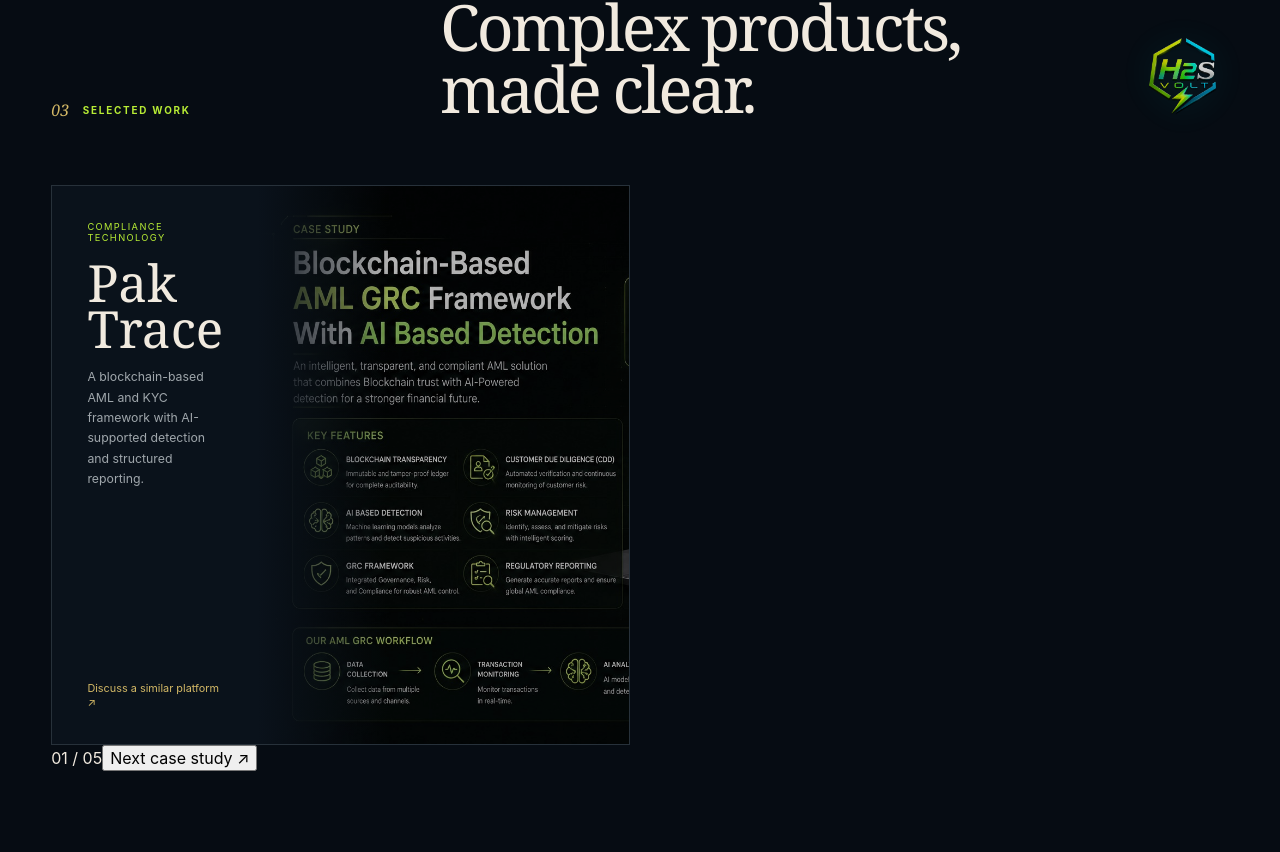
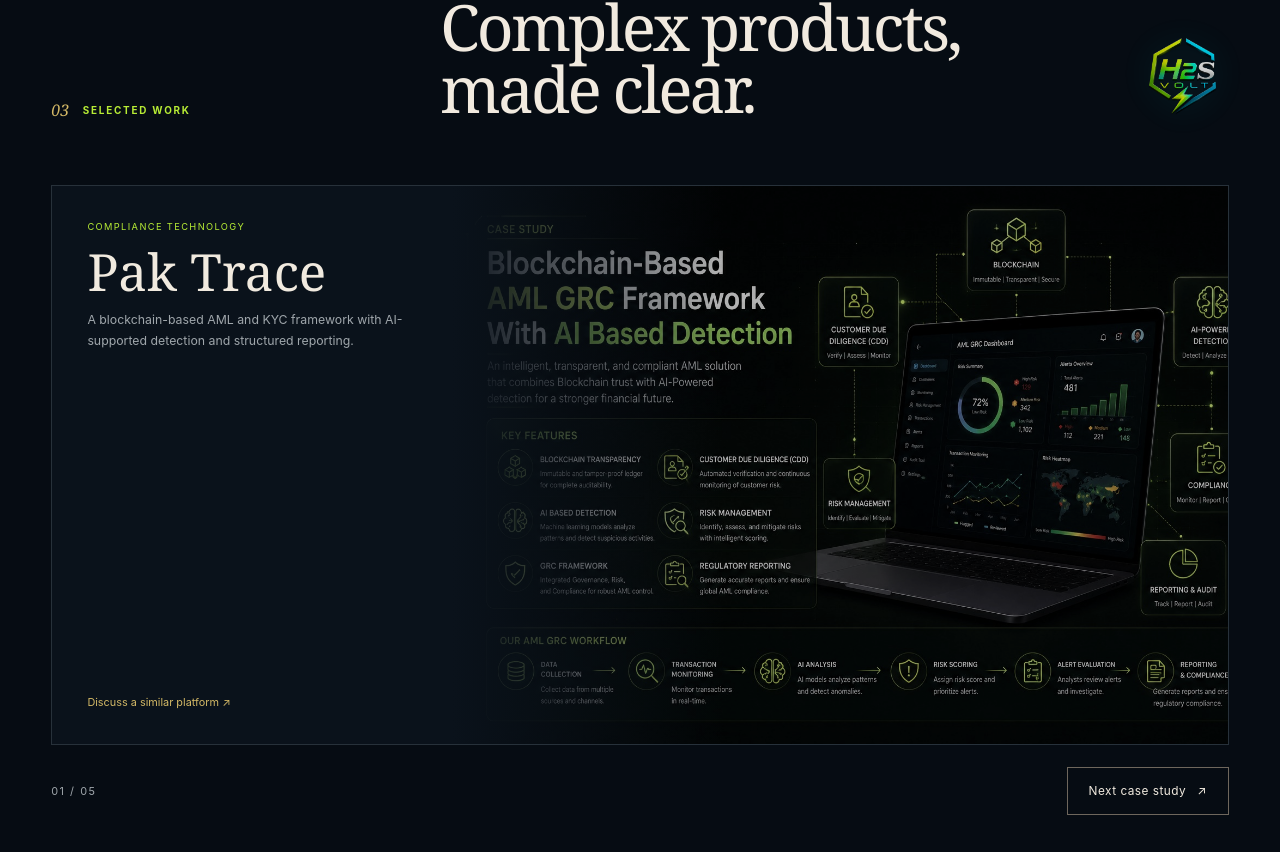
Before and after one commit to h2svolt/h2s, a React (Vite) app: page / in a window 1280 px wide. Shown: the part 3508-4360 px from the top of the page. Built offline with nearby package versions, Linux system fonts and the light colour scheme.

Commit message:
Refactor case-grid and enhance case-card styles
Updated case-grid to display as block and added animations to case-card. Adjusted styles for case-nav, case-counter, and case-next for better layout and interaction.

```diff
--- a/src/index.css
+++ b/src/index.css
@@ -109,8 +109,13 @@
 .work-heading .section-label, .process-heading .section-label { margin: 0; }
 .work-title { display: grid; grid-template-columns: minmax(0, 1fr) auto; align-items: end; gap: 2rem; }
 .work-logo { width: 92px; height: 92px; object-fit: contain; filter: drop-shadow(0 0 20px #2bcdd026); opacity: .88; }
-.case-grid { display: grid; grid-template-columns: 1fr 1fr; gap: 1.2rem; }
-.case-card { min-height: 560px; display: grid; grid-template-columns: .68fr 1.32fr; overflow: hidden; background: #0a121b; border: 1px solid var(--line); position: relative; }
+.case-grid { display: block; }
+.case-card { min-height: 560px; display: grid; grid-template-columns: .68fr 1.32fr; overflow: hidden; background: #0a121b; border: 1px solid var(--line); position: relative; animation: case-fade .5s cubic-bezier(.2, .7, .2, 1) both; }
+.case-nav { display: flex; align-items: center; justify-content: space-between; margin-top: 1.4rem; }
+.case-counter { color: var(--muted); font-size: .68rem; letter-spacing: .14em; text-transform: uppercase; }
+.case-next { min-height: 48px; padding: 0 1.3rem; display: inline-flex; align-items: center; gap: .7rem; border: 1px solid #6e675d; color: var(--paper); font-size: .74rem; letter-spacing: .04em; background: transparent; cursor: pointer; transition: transform .2s ease, border-color .2s ease, color .2s ease; }
+.case-next:hover { border-color: var(--lime); color: var(--lime); transform: translateY(-2px); }
+@keyframes case-fade { from { opacity: 0; transform: translateY(14px); } to { opacity: 1; transform: translateY(0); } }
 .case-card::before { content: ""; position: absolute; z-index: 4; inset: -1px; pointer-events: none; border: 1px solid transparent; background: linear-gradient(110deg, transparent 20%, #d4b966aa 48%, transparent 72%) border-box; -webkit-mask: linear-gradient(#fff 0 0) padding-box, linear-gradient(#fff 0 0); -webkit-mask-composite: xor; mask-composite: exclude; opacity: 0; transform: translateX(-55%); transition: opacity .35s ease, transform .85s cubic-bezier(.2, .7, .2, 1); }
 .case-card:hover::before { opacity: .7; transform: translateX(55%); }
 .case-copy { padding: 2.2rem; display: flex; flex-direction: column; position: relative; z-index: 2; }
@@ -122,8 +127,7 @@
 .case-image::after { content: ""; position: absolute; inset: 0; background: linear-gradient(90deg, #0a121b 0, transparent 35%); }
 .case-image img { width: 100%; height: 100%; object-fit: cover; object-position: left center; filter: saturate(.65) brightness(.72); transition: transform .6s ease, filter .6s ease; }
 .case-card:hover .case-image img { transform: scale(1.03); filter: saturate(.85) brightness(.82); }
-.case-image.crop-right img { object-position: 85% center; filter: saturate(.9) brightness(.92) contrast(1.02); }
-.case-card:hover .case-image.crop-right img { filter: saturate(1) brightness(1) contrast(1.03); }
+.case-image.crop-right img { object-position: 62% center; }
 
 .process-grid { display: grid; grid-template-columns: repeat(4, 1fr); border-top: 1px solid var(--line-warm); position: relative; }
 .process-grid::before { content: ""; position: absolute; z-index: 2; left: 0; right: 0; top: -1px; height: 1px; background: linear-gradient(90deg, var(--lime), var(--cyan), var(--gold)); transform: scaleX(0); transform-origin: left; transition: transform 1.2s cubic-bezier(.2, .7, .2, 1); }
@@ -262,7 +266,7 @@
   .editorial-image { min-height: 430px; }
   .extension-statement h2, .work-heading h2, .process-heading h2, .assurance h2, .faq h2, .contact h2 { font-size: clamp(3rem, 13vw, 4.5rem); }
   .advantage-grid { grid-template-columns: 1fr; }.advantage-grid article:nth-child(2) { border-top: 0; }
-  .model-grid, .case-grid { grid-template-columns: 1fr; }.model-grid article, .model-grid article:first-child, .model-grid article:nth-child(3) { border-left: 1px solid var(--line-warm); border-top: 0; }.model-grid article { min-height: 260px; }.model-grid h3 { margin-top: 2.5rem; }
+  .model-grid { grid-template-columns: 1fr; }.model-grid article, .model-grid article:first-child, .model-grid article:nth-child(3) { border-left: 1px solid var(--line-warm); border-top: 0; }.model-grid article { min-height: 260px; }.model-grid h3 { margin-top: 2.5rem; }
   .work-heading, .process-heading { display: block; }.work-title { margin-top: 1.6rem; }.work-logo { width: 68px; height: 68px; }.process-heading h2 { margin-top: 1.6rem; }.case-card { min-height: auto; }.case-copy { min-height: 330px; }.case-image { min-height: 280px; }
   .process-grid, .assurance-grid { grid-template-columns: 1fr 1fr; }.process-grid article:nth-child(3), .assurance-grid article:nth-child(3) { border-left: 1px solid var(--line-warm); }.process-grid h3 { margin-top: 2.5rem; }.process-grid article { min-height: 230px; padding: 1.4rem; }
   .assurance { padding: 5.5rem 1.2rem; }.assurance-grid article { min-height: 220px; padding: 1.3rem; }
```
